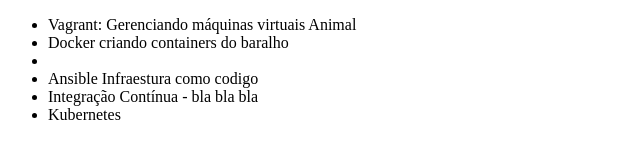
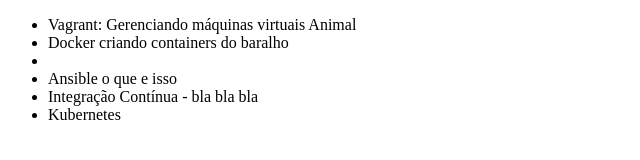
Before and after one commit to marcosaugustomodesto/alura-git, a plain HTML site: page index.html in a window 1280 px wide. Shown: the full height of the page, 0-640 px from the left. Drawn offline with Linux system fonts and the light colour scheme.

Commit message:
Revert "mudando titulo ansible"
This reverts commit 9e4e7193a5760d59d1bdc6ff9dda20dd12681a81.

```diff
--- a/index.html
+++ b/index.html
@@ -8,7 +8,7 @@
     <ul>
         <li>Vagrant: Gerenciando máquinas virtuais Animal</li>
         <li>Docker criando containers do baralho<li>
-        <li>Ansible Infraestura como codigo</li>
+        <li>Ansible o que e isso</li>
         <li>Integração Contínua - bla bla bla</li>
         <li>Kubernetes</li>
     </ul>
```
